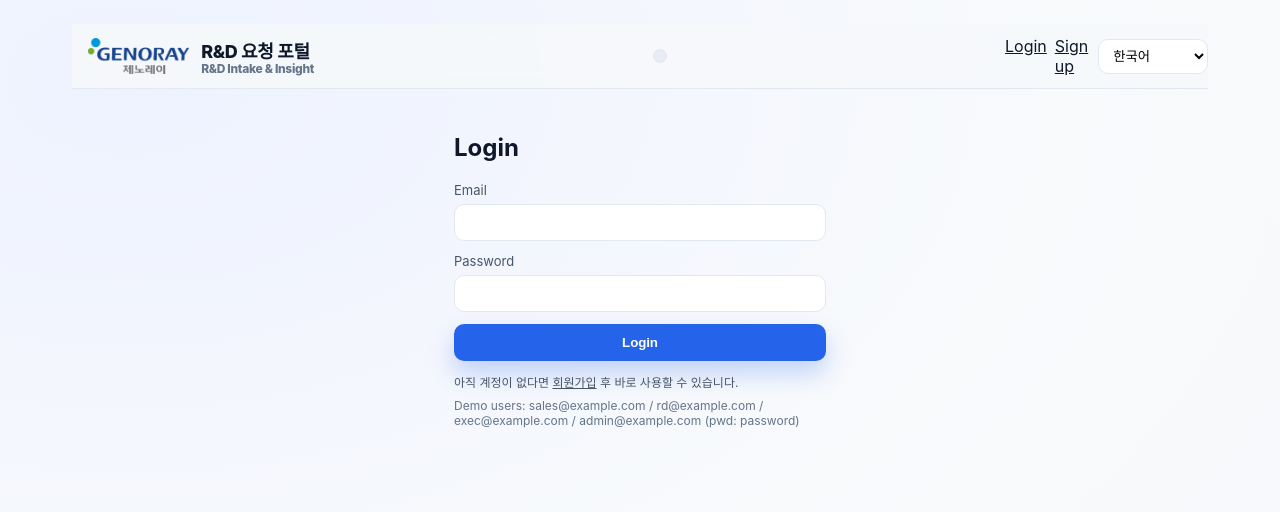
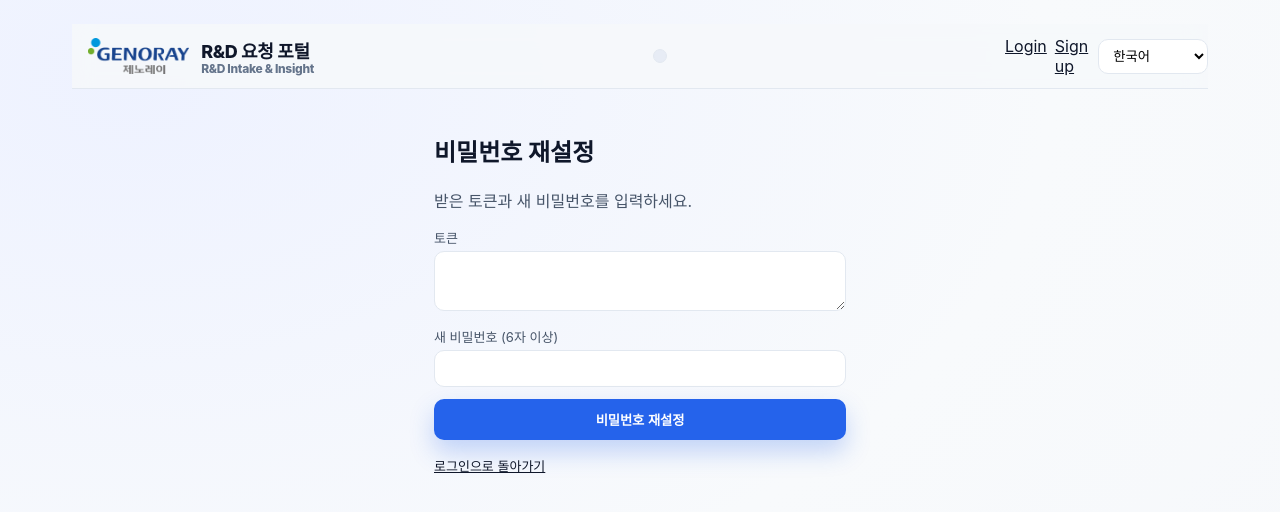
Before and after one commit to eunchon/my-rnd-app, a React (Vite) app in the folder frontend/: page /reset-password in a window 1280 px wide. Before the commit this address led to /login. Shown: the top 512 px of the page. Built offline with nearby package versions, Linux system fonts and the light colour scheme; no server answers; a web font is replaced by a local one.

Commit message:
feat: add password reset flow and forgot/reset pages

```diff
--- a/frontend/src/main.tsx
+++ b/frontend/src/main.tsx
@@ -8,6 +8,8 @@ import RequestList from './pages/RequestList';
 import RequestDetail from './pages/RequestDetail';
 import LoginPage from './pages/LoginPage';
 import SignupPage from './pages/SignupPage';
+import ForgotPassword from './pages/ForgotPassword';
+import ResetPassword from './pages/ResetPassword';
 import { getAuthToken, decodeToken, clearAuth } from './auth';
 
 function App() {
@@ -76,6 +78,8 @@ function RoleAwareLayout({ role }: { role: 'viewer' | 'executive' | string }) {
         {token && !onlyList && userRole !== 'external_viewer' && <Route path="/request" element={<RequestForm />} />}
         <Route path="/login" element={<LoginPage />} />
         <Route path="/signup" element={<SignupPage />} />
+        <Route path="/forgot-password" element={<ForgotPassword />} />
+        <Route path="/reset-password" element={<ResetPassword />} />
         {/* Fallback */}
         <Route path="*" element={<Navigate to={token ? (onlyList ? '/list' : '/') : '/login'} replace />} />
       </Routes>
--- /dev/null
+++ b/frontend/src/pages/ForgotPassword.tsx
@@ -0,0 +1,64 @@
+import { useState } from 'react';
+import { Link } from 'react-router-dom';
+import { postJSON } from '../api';
+
+export default function ForgotPassword() {
+  const [email, setEmail] = useState('');
+  const [sent, setSent] = useState(false);
+  const [token, setToken] = useState<string | null>(null);
+  const [error, setError] = useState<string | null>(null);
+  const [loading, setLoading] = useState(false);
+
+  const submit = async (e: React.FormEvent) => {
+    e.preventDefault();
+    setError(null);
+    setLoading(true);
+    try {
+      const res = await postJSON<{ ok: boolean; resetToken?: string }>(
+        '/auth/forgot-password',
+        { email }
+      );
+      setSent(true);
+      setToken(res.resetToken ?? null); // demo: backend returns token directly
+    } catch (err: any) {
+      setError(err?.message || 'Request failed');
+    } finally {
+      setLoading(false);
+    }
+  };
+
+  return (
+    <div style={{ padding: 24, maxWidth: 460, margin: '0 auto' }}>
+      <h2>비밀번호 재설정 요청</h2>
+      <p style={{ color: '#475569', marginBottom: 16 }}>
+        가입한 이메일을 입력하세요. 재설정 토큰을 전달합니다.
+      </p>
+      <form onSubmit={submit} style={{ display: 'flex', flexDirection: 'column', gap: 12 }}>
+        <div>
+          <label style={{ display: 'block', marginBottom: 4 }}>이메일</label>
+          <input required type="email" value={email} onChange={(e) => setEmail(e.target.value)} />
+        </div>
+        {error && <div style={{ color: 'red' }}>{error}</div>}
+        <button type="submit" disabled={loading}>
+          {loading ? '전송 중...' : '재설정 링크 받기'}
+        </button>
+      </form>
+      {sent && (
+        <div style={{ marginTop: 14, padding: 12, background: '#ecfeff', border: '1px solid #bae6fd', borderRadius: 10, fontSize: 13 }}>
+          요청이 접수되었습니다. 데모 모드에서는 토큰이 아래에 표시됩니다.
+          {token && (
+            <div style={{ marginTop: 8, wordBreak: 'break-all', fontFamily: 'monospace', fontSize: 12 }}>
+              {token}
+            </div>
+          )}
+          <div style={{ marginTop: 8 }}>
+            <Link to={`/reset-password${token ? `?token=${encodeURIComponent(token)}` : ''}`}>재설정 페이지로 이동</Link>
+          </div>
+        </div>
+      )}
+      <div style={{ marginTop: 16, fontSize: 13 }}>
+        <Link to="/login">로그인으로 돌아가기</Link>
+      </div>
+    </div>
+  );
+}
--- /dev/null
+++ b/frontend/src/pages/ResetPassword.tsx
@@ -0,0 +1,68 @@
+import { useEffect, useState } from 'react';
+import { Link, useNavigate, useSearchParams } from 'react-router-dom';
+import { postJSON } from '../api';
+import { decodeToken, setAuthToken } from '../auth';
+
+export default function ResetPassword() {
+  const navigate = useNavigate();
+  const [params] = useSearchParams();
+  const [token, setToken] = useState(() => params.get('token') || '');
+  const [password, setPassword] = useState('');
+  const [error, setError] = useState<string | null>(null);
+  const [success, setSuccess] = useState(false);
+  const [loading, setLoading] = useState(false);
+
+  useEffect(() => {
+    const p = params.get('token');
+    if (p) setToken(p);
+  }, [params]);
+
+  const submit = async (e: React.FormEvent) => {
+    e.preventDefault();
+    setError(null);
+    setLoading(true);
+    try {
+      const res = await postJSON<{ ok: boolean; token?: string }>('/auth/reset-password', {
+        token,
+        newPassword: password,
+      });
+      if (res.token) {
+        const user = decodeToken(res.token);
+        if (user) {
+          setAuthToken(res.token);
+        }
+      }
+      setSuccess(true);
+      setTimeout(() => navigate('/login'), 1000);
+    } catch (err: any) {
+      setError(err?.message || 'Reset failed');
+    } finally {
+      setLoading(false);
+    }
+  };
+
+  return (
+    <div style={{ padding: 24, maxWidth: 460, margin: '0 auto' }}>
+      <h2>비밀번호 재설정</h2>
+      <p style={{ color: '#475569', marginBottom: 16 }}>받은 토큰과 새 비밀번호를 입력하세요.</p>
+      <form onSubmit={submit} style={{ display: 'flex', flexDirection: 'column', gap: 12 }}>
+        <div>
+          <label style={{ display: 'block', marginBottom: 4 }}>토큰</label>
+          <textarea required value={token} onChange={(e) => setToken(e.target.value)} style={{ width: '100%', minHeight: 60 }} />
+        </div>
+        <div>
+          <label style={{ display: 'block', marginBottom: 4 }}>새 비밀번호 (6자 이상)</label>
+          <input required minLength={6} type="password" value={password} onChange={(e) => setPassword(e.target.value)} />
+        </div>
+        {error && <div style={{ color: 'red' }}>{error}</div>}
+        {success && <div style={{ color: 'green' }}>재설정되었습니다. 잠시 후 로그인 페이지로 이동합니다.</div>}
+        <button type="submit" disabled={loading}>
+          {loading ? '저장 중...' : '비밀번호 재설정'}
+        </button>
+      </form>
+      <div style={{ marginTop: 16, fontSize: 13 }}>
+        <Link to="/login">로그인으로 돌아가기</Link>
+      </div>
+    </div>
+  );
+}
```
Also changed, not shown: 1 other file (tests, documents, lock files or other folders).
